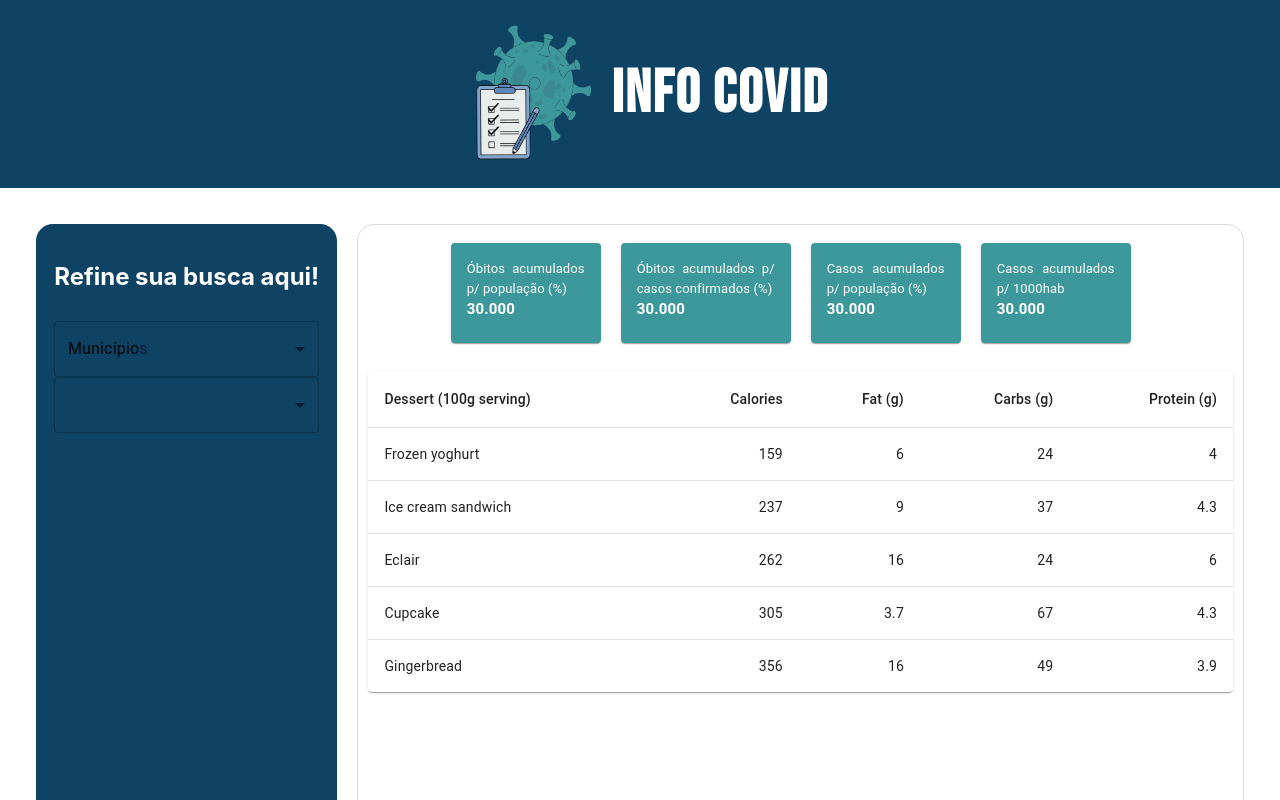
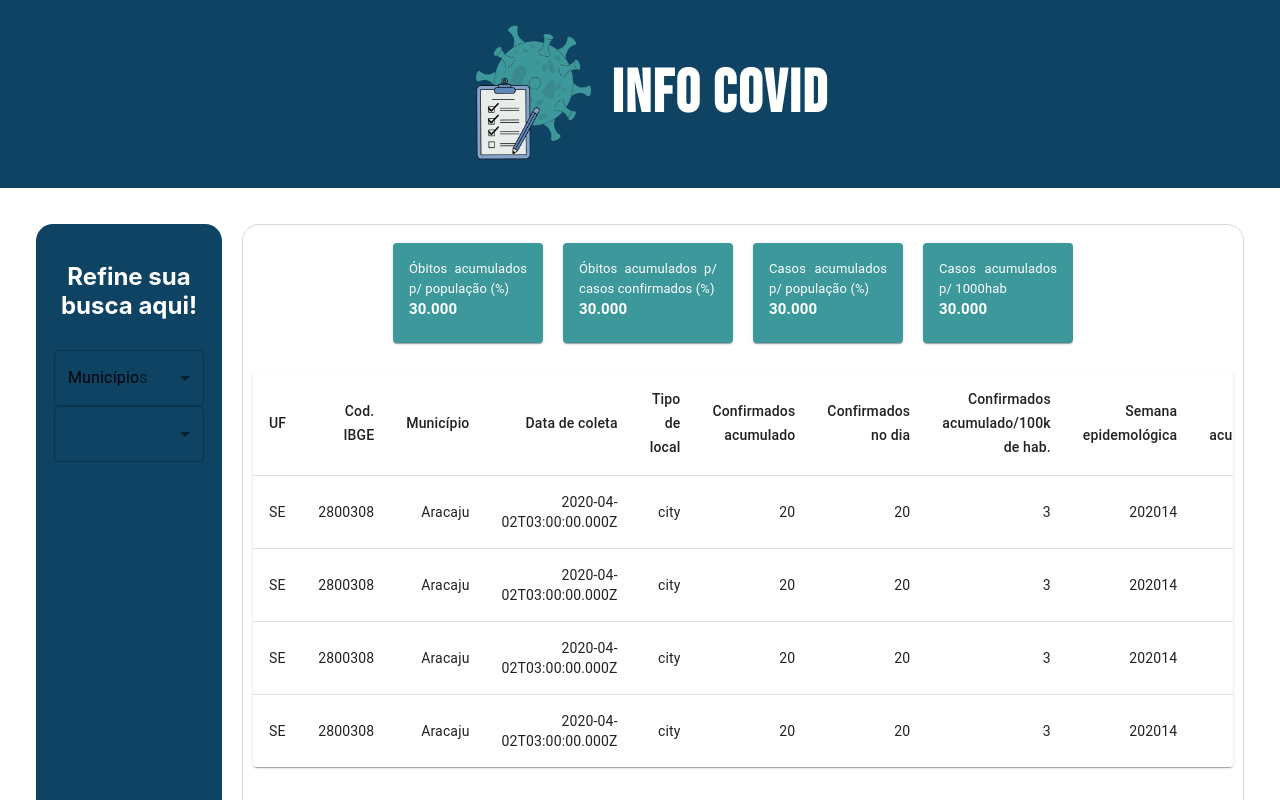
Before and after one commit to AdryAraujo/InfoCOVID, a React (Create React App) app in the folder front-end/: page / in a window 1280 px wide. Shown: the top 800 px of the page. Built offline with nearby package versions, Linux system fonts and the light colour scheme; the HTML template or start-up script is replaced by a standard one.

Commit message:
tabela de dados

```diff
--- a/front-end/src/App.js
+++ b/front-end/src/App.js
@@ -16,16 +16,49 @@ import TableHead from '@mui/material/TableHead';
 import TableRow from '@mui/material/TableRow';
 import Paper from '@mui/material/Paper';
 
-function createData(name, calories, fat, carbs, protein) {
-  return { name, calories, fat, carbs, protein };
+function createData(uf,
+  cod_IBGE,
+  municipio,
+  data_de_coleta,
+  tipo_de_local,
+  confirm_acum,
+  confirmados_acum_100k_hab,
+  confirm_dia,
+  semana_epidem,
+  obitos_acum,
+  obitos_dia,
+  obitos_por_conf,
+  pop_esti_2019,
+  ultima_atuali,
+  dado_repetido,
+  popu_estimada,
+  data_ref,
+  num_atuali) {
+  return { uf,
+    cod_IBGE,
+    municipio,
+    data_de_coleta,
+    tipo_de_local,
+    confirm_acum,
+    confirmados_acum_100k_hab,
+    confirm_dia,
+    semana_epidem,
+    obitos_acum,
+    obitos_dia,
+    obitos_por_conf,
+    pop_esti_2019,
+    ultima_atuali,
+    dado_repetido,
+    popu_estimada,
+    data_ref,
+    num_atuali};
 }
 
 const rows = [
-  createData('Frozen yoghurt', 159, 6.0, 24, 4.0),
-  createData('Ice cream sandwich', 237, 9.0, 37, 4.3),
-  createData('Eclair', 262, 16.0, 24, 6.0),
-  createData('Cupcake', 305, 3.7, 67, 4.3),
-  createData('Gingerbread', 356, 16.0, 49, 3.9),
+  createData('SE', 2800308, "Aracaju", "2020-04-02T03:00:00.000Z", "city", 20, 3, "20", "202014", 2, 2, "0.1", 657013, 0, 0, 0, 664908, "2020-04-02T03:00:00.000Z", 20,),
+  createData('SE', 2800308, "Aracaju", "2020-04-02T03:00:00.000Z", "city", 20, 3, "20", "202014", 2, 2, "0.1", 657013, 0, 0, 0, 664908, "2020-04-02T03:00:00.000Z", 20,),
+  createData('SE', 2800308, "Aracaju", "2020-04-02T03:00:00.000Z", "city", 20, 3, "20", "202014", 2, 2, "0.1", 657013, 0, 0, 0, 664908, "2020-04-02T03:00:00.000Z", 20,),
+  createData('SE', 2800308, "Aracaju", "2020-04-02T03:00:00.000Z", "city", 20, 3, "20", "202014", 2, 2, "0.1", 657013, 0, 0, 0, 664908, "2020-04-02T03:00:00.000Z", 20,)
 ];
 
 function App() {
@@ -136,15 +169,29 @@ function App() {
           </div>
           <div className='container-table'>
           <TableContainer component={Paper}>
-              <Table sx={{ minWidth: 650 }} aria-label="simple table">
+              <Table aria-label="simple table">
                 <TableHead>
                   <TableRow>
-                    <TableCell>Dessert (100g serving)</TableCell>
-                    <TableCell align="right">Calories</TableCell>
-                    <TableCell align="right">Fat&nbsp;(g)</TableCell>
-                    <TableCell align="right">Carbs&nbsp;(g)</TableCell>
-                    <TableCell align="right">Protein&nbsp;(g)</TableCell>
+                    <TableCell>UF</TableCell>
+                    <TableCell align="right">Cod. IBGE</TableCell>
+                    <TableCell align="right">Município</TableCell>
+                    <TableCell align="right">Data de coleta</TableCell>
+                    <TableCell align="right">Tipo de local</TableCell>
+                    <TableCell align="right">Confirmados acumulado</TableCell>
+                    <TableCell align="right">Confirmados no dia</TableCell>
+                    <TableCell align="right">Confirmados acumulado/100k de hab.</TableCell>
+                    <TableCell align="right">Semana epidemológica</TableCell>
+                    <TableCell align="right">Óbitos acumulados</TableCell>
+                    <TableCell align="right">Óbitos no dia</TableCell>
+                    <TableCell align="right">Óbitos/Confirmados</TableCell>
+                    <TableCell align="right">População estimada 2019</TableCell>
+                    <TableCell align="right">Última atualização</TableCell>
+                    <TableCell align="right">Dado repetido</TableCell>
+                    <TableCell align="right">População estimada</TableCell>
+                    <TableCell align="right">Data referência</TableCell>
+                    <TableCell align="right">Número da atualização</TableCell>
                   </TableRow>
+
                 </TableHead>
                 <TableBody>
                   {rows.map((row) => (
@@ -153,12 +200,28 @@ function App() {
                       sx={{ '&:last-child td, &:last-child th': { border: 0 } }}
                     >
                       <TableCell component="th" scope="row">
-                        {row.name}
+                        {row.uf}
                       </TableCell>
-                      <TableCell align="right">{row.calories}</TableCell>
-                      <TableCell align="right">{row.fat}</TableCell>
-                      <TableCell align="right">{row.carbs}</TableCell>
-                      <TableCell align="right">{row.protein}</TableCell>
+                      <TableCell align="right">{row.cod_IBGE}</TableCell>
+                      <TableCell align="right">{row.municipio}</TableCell>
+                      <TableCell align="right">{row.data_de_coleta}</TableCell>
+                      <TableCell align="right">{row.tipo_de_local}</TableCell>
+                      <TableCell align="right">{row.confirm_acum}</TableCell>
+                      <TableCell align="right">{row.confirm_dia}</TableCell>
+                      <TableCell align="right">{row.confirmados_acum_100k_hab}</TableCell>
+                      <TableCell align="right">{row.semana_epidem}</TableCell>
+                      <TableCell align="right">{row.obitos_acum}</TableCell>
+                      <TableCell align="right">{row.obitos_dia}</TableCell>
+                      <TableCell align="right">{row.obitos_por_conf}</TableCell>
+                      <TableCell align="right">{row.pop_esti_2019}</TableCell>
+                      <TableCell align="right">{row.ultima_atuali}</TableCell>
+                      <TableCell align="right">{row.dado_repetido}</TableCell>
+                      <TableCell align="right">{row.popu_estimada}</TableCell>
+                      <TableCell align="right">{row.data_ref}</TableCell>
+                      <TableCell align="right">{row.num_atuali}</TableCell>
+
+
+
                     </TableRow>
                   ))}
                 </TableBody>
```
